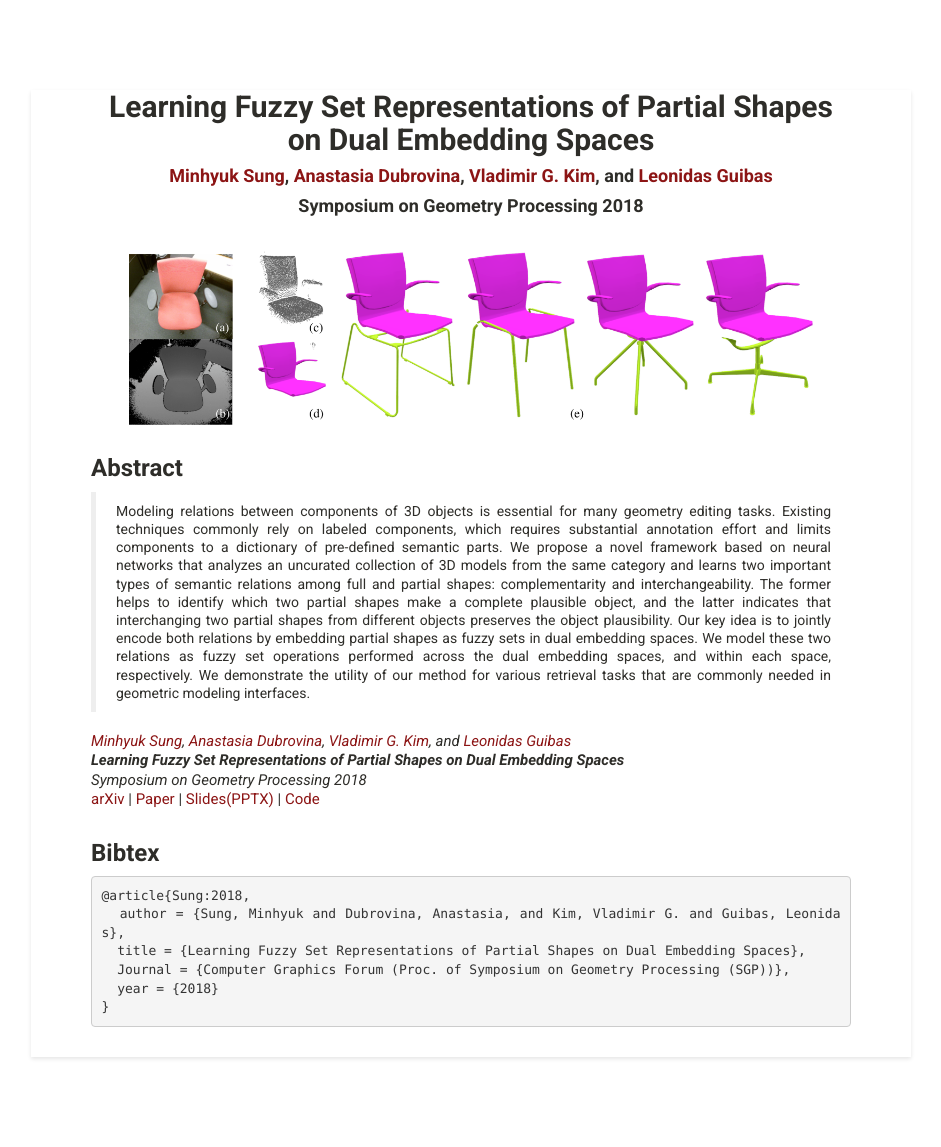
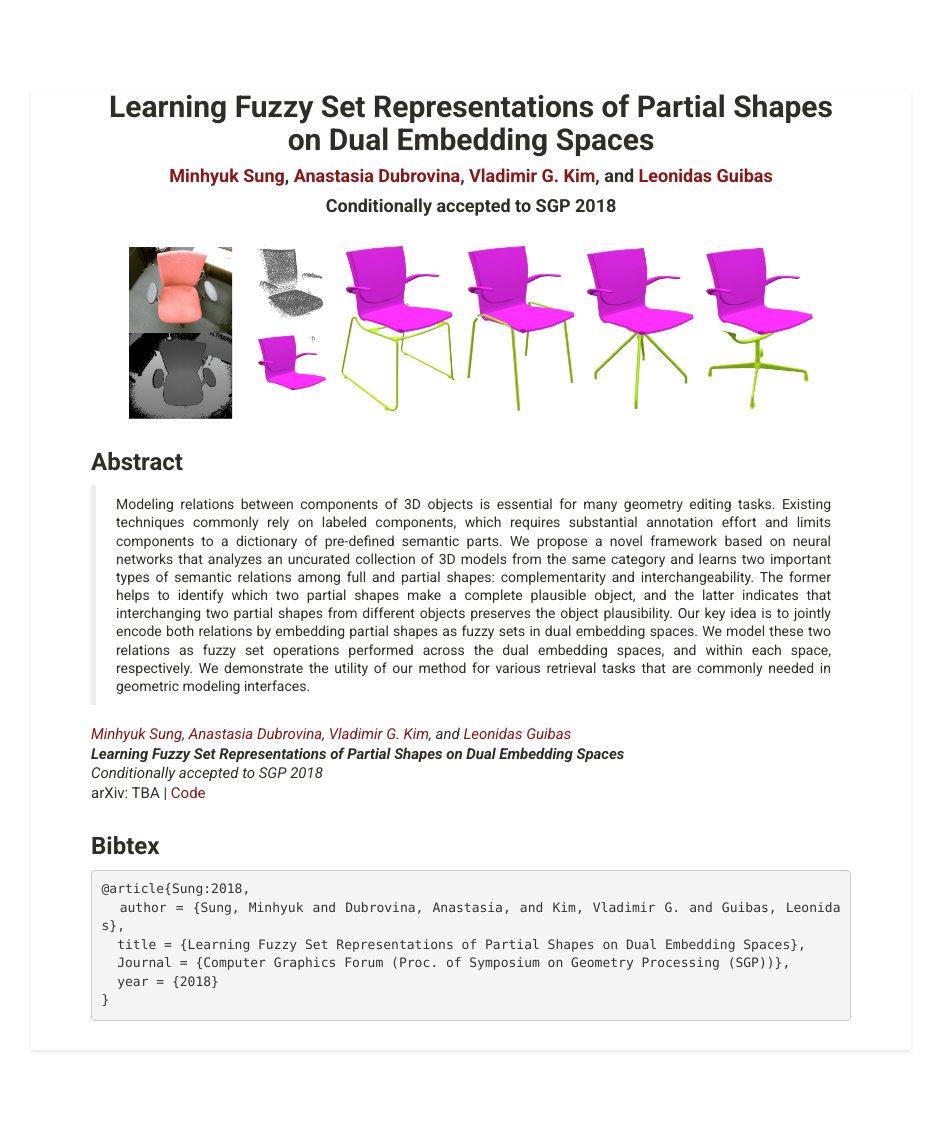
Before and after one commit to mhsung/mhsung.github.io, a Jekyll site: the page built from _posts/2018-05-25-fuzzy-set-dual.md, in a window 1280 px wide. Shown: the whole page, without its empty margins (169-1110 px from the left). Built offline with Jekyll 4.4.1, drawn with Linux system fonts in a browser that asks for light colours; our own code applies the rules of GitHub Pages for plain Markdown files.

Commit message:
Added fuzzy-set-dual.

````diff
--- a/_posts/2018-05-25-fuzzy-set-dual.md
+++ b/_posts/2018-05-25-fuzzy-set-dual.md
@@ -3,7 +3,7 @@ title:  "Learning Fuzzy Set Representations of Partial Shapes on Dual Embedding
 
 author: <a href="http://mhsung.github.io/" target="_blank">Minhyuk Sung</a>, <a href="http://web.stanford.edu/~adkarni/" target="_blank">Anastasia Dubrovina</a>, <a href="http://www.vovakim.com/" target="_blank">Vladimir G. Kim</a>, and <a href="https://geometry.stanford.edu/member/guibas/" target="_blank:">Leonidas Guibas</a>
 
-journal: Symposium on Geometry Processing 2018
+journal: Conditionally accepted to SGP 2018
 
 slug: fuzzy-set-dual
 
@@ -36,7 +36,7 @@ code-link: https://github.com/mhsung/fuzzy-set-dual
 *{{page.author}}<br>
 **{{page.title}}**<br>
 {{page.journal}}*<br>
-[arXiv]({{page.arxiv-link}}){:target="_blank"}  |  [Paper]({{page.paper-link}}){:target="_blank"}  |  [Slides(PPTX)]({{page.slides-link}}){:target="_blank"}  |  [Code]({{page.code-link}}){:target="_blank"}
+arXiv: TBA  |  [Code]({{page.code-link}}){:target="_blank"}
 
 ### Bibtex
 ```
````
Also changed, not shown: _includes/publications.html (+6 -5 lines), assets/images/fuzzy-set-dual/teaser.png.
